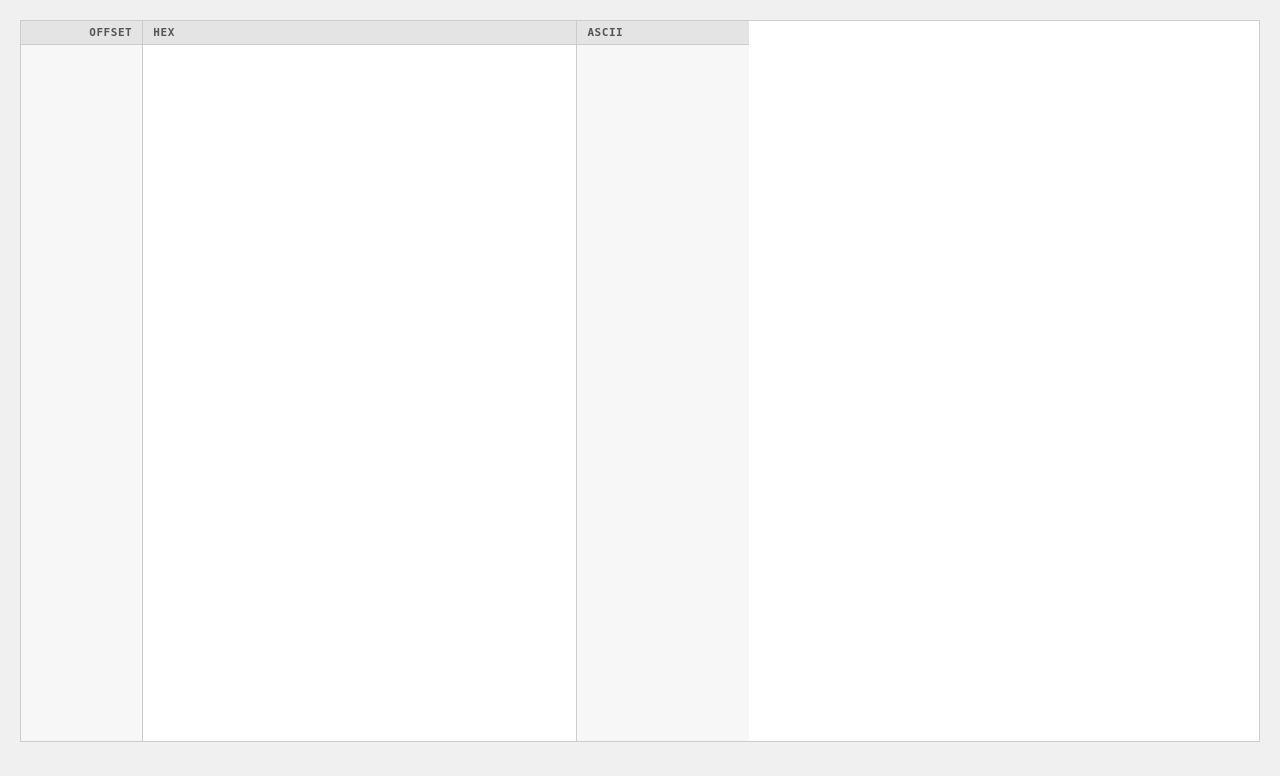
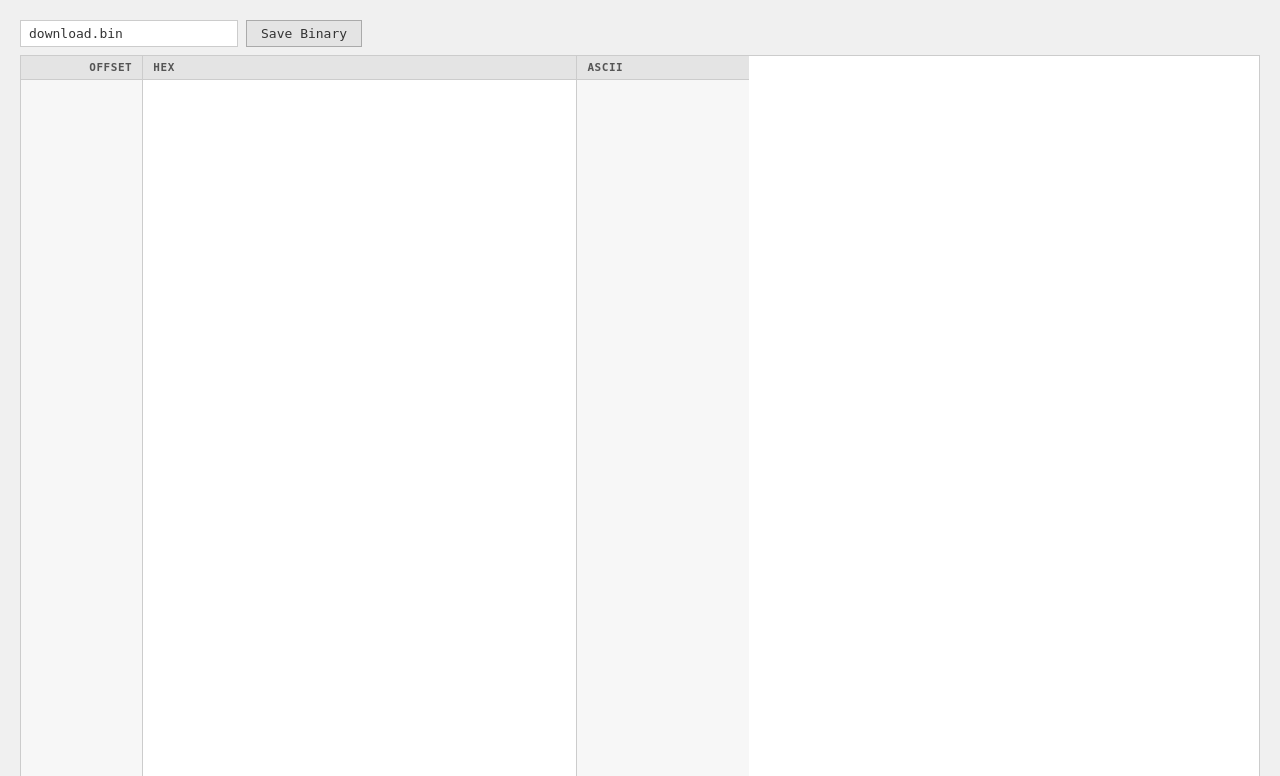
Before and after one commit to colmo23/hex-edit, a Flask app: page / in a window 1280 px wide. Shown: the top 776 px of the page. Run offline with Flask 3, Linux system fonts and the light colour scheme.

Commit message:
add save button

```diff
--- a/static/css/style.css
+++ b/static/css/style.css
@@ -4,6 +4,46 @@ body {
     margin: 0;
     padding: 20px;
     box-sizing: border-box;
+}
+
+.toolbar {
+    display: flex;
+    align-items: center;
+    gap: 8px;
+    margin-bottom: 8px;
+}
+
+.filename-input {
+    font-family: monospace;
+    font-size: 13px;
+    padding: 5px 8px;
+    border: 1px solid #ccc;
+    background: #fff;
+    color: #333;
+    outline: none;
+    width: 200px;
+}
+
+.filename-input:focus {
+    border-color: #888;
+}
+
+.save-btn {
+    font-family: monospace;
+    font-size: 13px;
+    padding: 5px 14px;
+    border: 1px solid #aaa;
+    background: #e4e4e4;
+    color: #333;
+    cursor: pointer;
+}
+
+.save-btn:hover {
+    background: #d4d4d4;
+}
+
+.save-btn:active {
+    background: #c4c4c4;
 }
 
 .editor-container {
--- a/static/js/main.js
+++ b/static/js/main.js
@@ -55,6 +55,21 @@ document.addEventListener('DOMContentLoaded', () => {
 
     hexInput.addEventListener('input', updateEditor);
 
+    document.getElementById('save-btn').addEventListener('click', () => {
+        const raw = hexInput.value.replace(/[^0-9a-fA-F]/g, '');
+        const bytes = new Uint8Array(raw.length / 2);
+        for (let i = 0; i < bytes.length; i++) {
+            bytes[i] = parseInt(raw.substr(i * 2, 2), 16);
+        }
+        const blob = new Blob([bytes], { type: 'application/octet-stream' });
+        const url = URL.createObjectURL(blob);
+        const a = document.createElement('a');
+        a.href = url;
+        a.download = document.getElementById('filename').value || 'download.bin';
+        a.click();
+        URL.revokeObjectURL(url);
+    });
+
     let isSyncing = false;
     function syncScroll(source) {
         if (isSyncing) return;
--- a/templates/index.html
+++ b/templates/index.html
@@ -7,6 +7,10 @@
     <link rel="stylesheet" href="{{ url_for('static', filename='css/style.css') }}">
 </head>
 <body>
+    <div class="toolbar">
+        <input type="text" id="filename" class="filename-input" value="download.bin" spellcheck="false">
+        <button id="save-btn" class="save-btn">Save Binary</button>
+    </div>
     <div class="editor-container">
         <div class="col col-offset">
             <div class="col-header">Offset</div>
```
